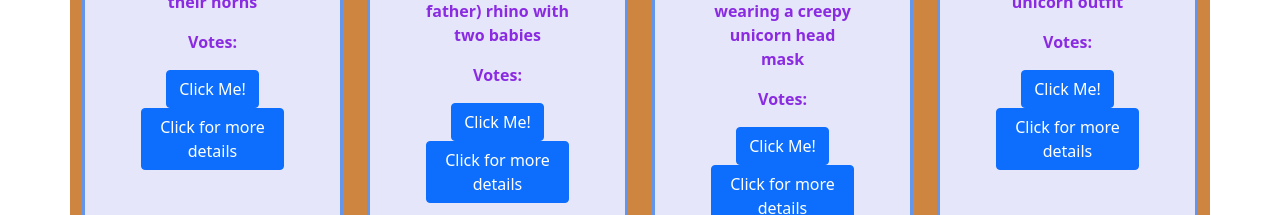
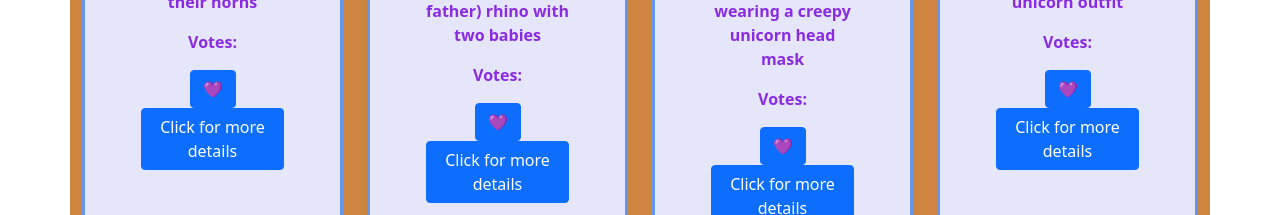
Before and after one commit to SarahTek/HornedBeast, a React (Create React App) app: page / in a window 1280 px wide. Shown: the part 392-607 px from the top of the page. Built offline with nearby package versions, Linux system fonts and the light colour scheme.

Commit message:
updated beastimage.js

```diff
--- a/src/BeastImage.js
+++ b/src/BeastImage.js
@@ -13,6 +13,8 @@ class BeastImage extends React.Component {
       Votes: "💜"
     }
   }
+
+
   handleClick = () => {
     this.setState({ Votes: this.state.Votes + "💜" });
   }
@@ -32,7 +34,7 @@ class BeastImage extends React.Component {
           <Card.Body>
             <Card.Text>{this.props.description}</Card.Text>
             <Card.Text>Votes: {this.state.showModal}</Card.Text>
-            <Button onClick={this.handleClick}>Click Me!</Button>
+            <Button onClick={this.handleClick}>{this.state.Votes}</Button>
             <Button onClick={() => this.props.handleOpenModal(this.props.title)}> Click for more details </Button>
 
           </Card.Body>
```
